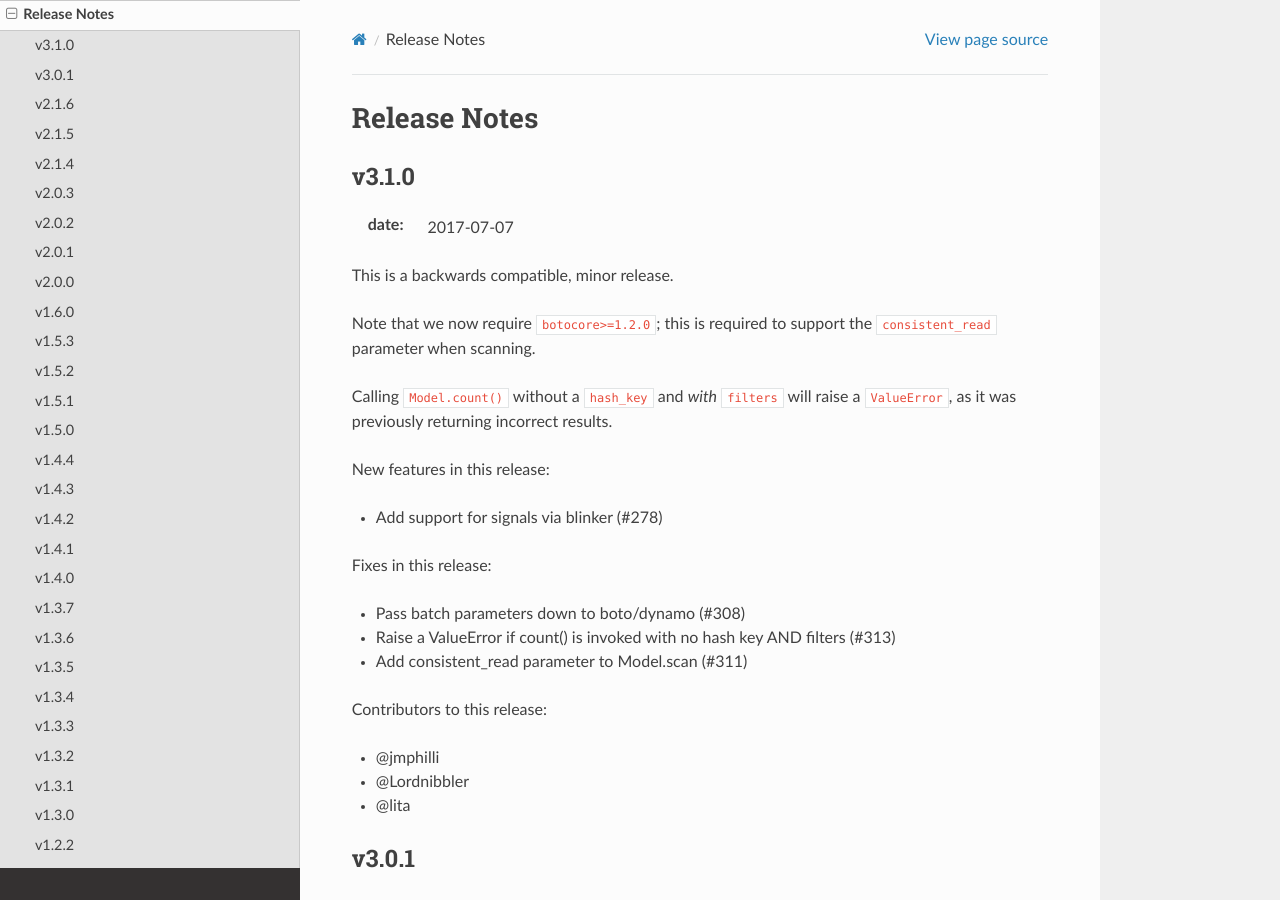
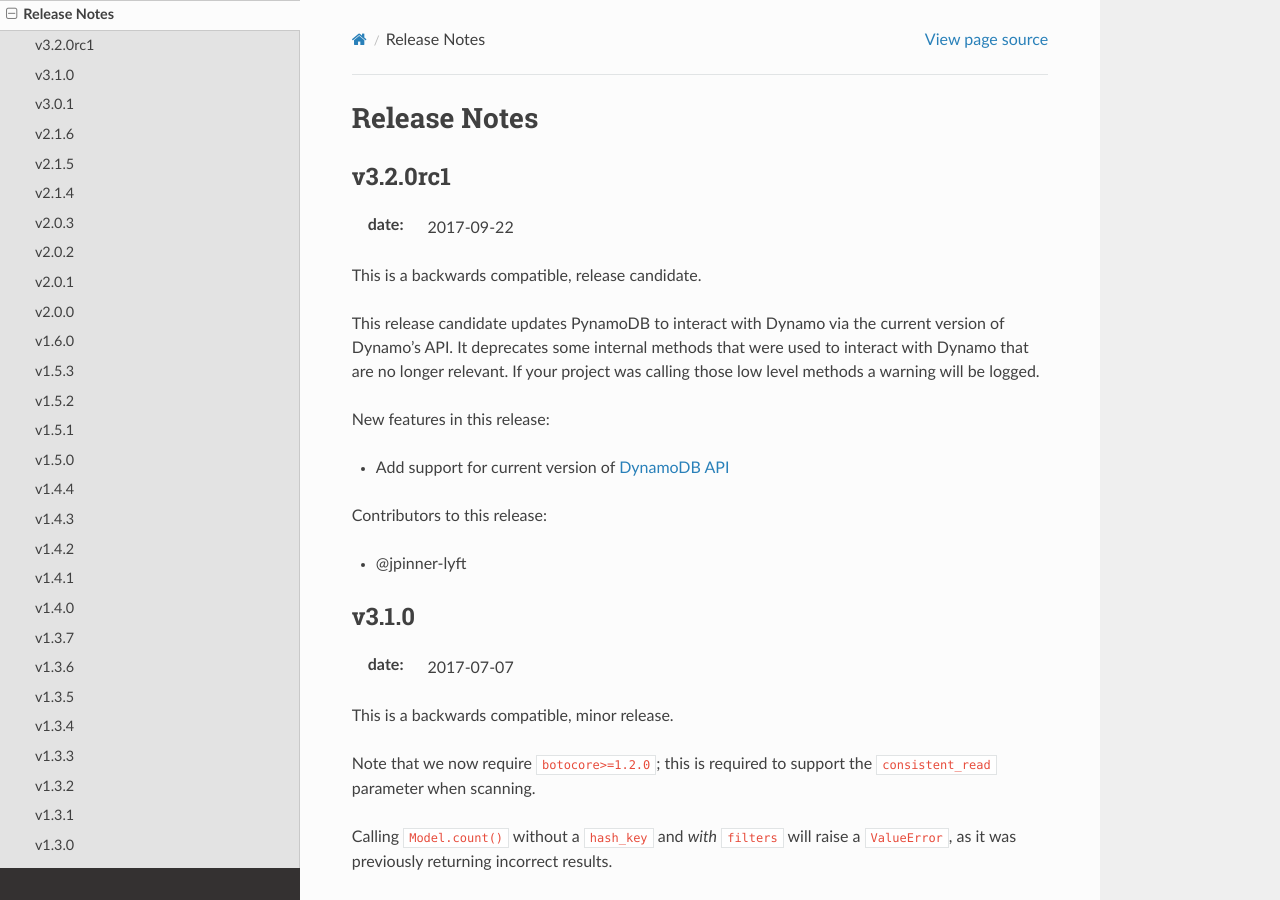
Before and after one commit to pynamodb/PynamoDB, a Sphinx documentation site: the page built from docs/release_notes.rst, in a window 1280 px wide and 900 px high. Built offline with Sphinx 7.4.7 and the Read the Docs theme 2.0.0, drawn with Linux system fonts in a browser that asks for light colours.

Commit message:
3.2.0rc1 (#357)

```diff
--- a/docs/release_notes.rst
+++ b/docs/release_notes.rst
@@ -1,5 +1,25 @@
 Release Notes
 =============
+
+v3.2.0rc1
+-------
+
+:date: 2017-09-22
+
+This is a backwards compatible, release candidate.
+
+This release candidate updates PynamoDB to interact with Dynamo via the current version of Dynamo's API.
+It deprecates some internal methods that were used to interact with Dynamo that are no longer relevant.
+If your project was calling those low level methods a warning will be logged.
+
+New features in this release:
+
+* Add support for current version of `DynamoDB API <http://docs.aws.amazon.com/amazondynamodb/latest/developerguide/Appendix.CurrentAPI.html>`__
+
+Contributors to this release:
+
+* @jpinner-lyft
+
 
 v3.1.0
 ------
--- a/docs/versioning.rst
+++ b/docs/versioning.rst
@@ -1,7 +1,8 @@
 Versioning Scheme
 =================
 
-PynamoDB uses `Semantic Versioning <http://semver.org/>`__, where the version number has
+PynamoDB conforms to `PEP 440 <https://www.python.org/dev/peps/pep-0440>`__.
+Generally, PynamoDB uses `Semantic Versioning <http://semver.org/>`__, where the version number has
 the format:
 
 ``MAJOR`` . ``MINOR`` . ``PATCH``
--- a/pynamodb/__init__.py
+++ b/pynamodb/__init__.py
@@ -7,4 +7,4 @@ A simple abstraction over DynamoDB
 """
 __author__ = 'Jharrod LaFon'
 __license__ = 'MIT'
-__version__ = '3.1.0'
+__version__ = '3.2.0rc1'
```
